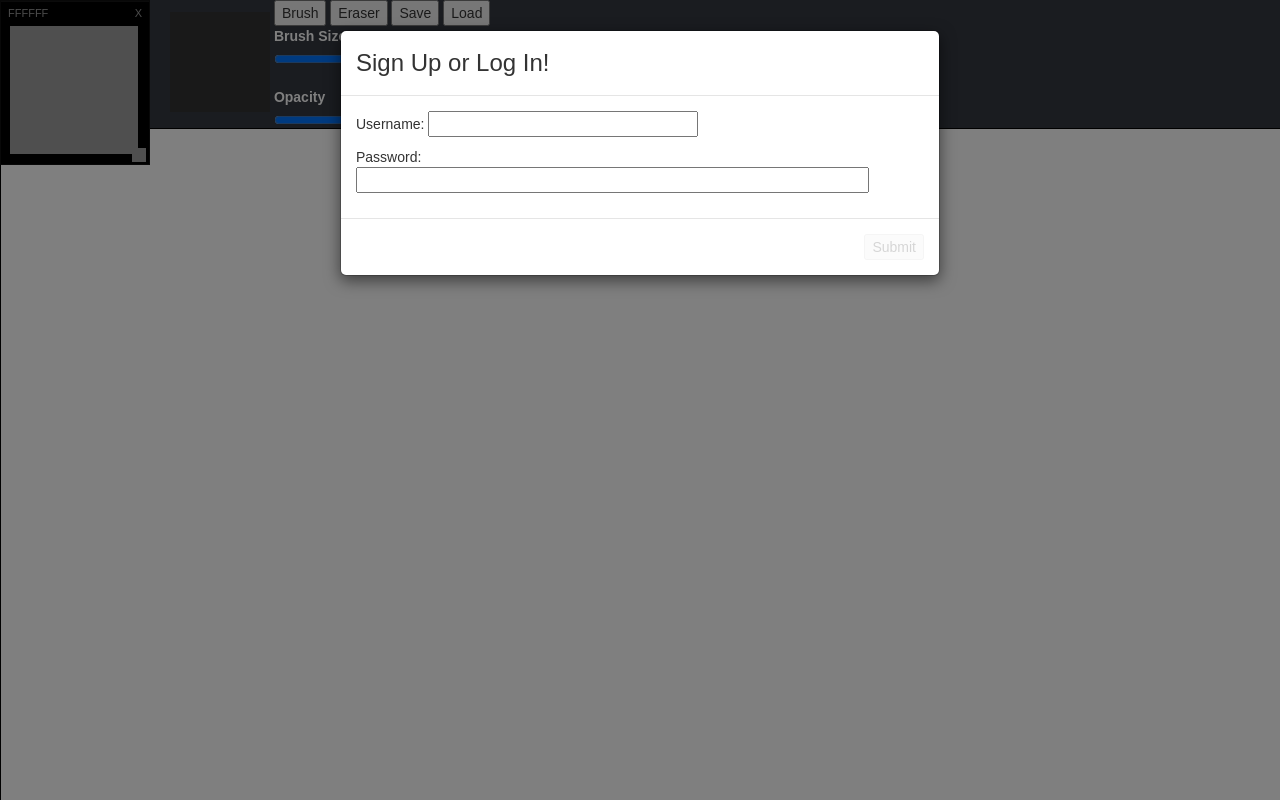
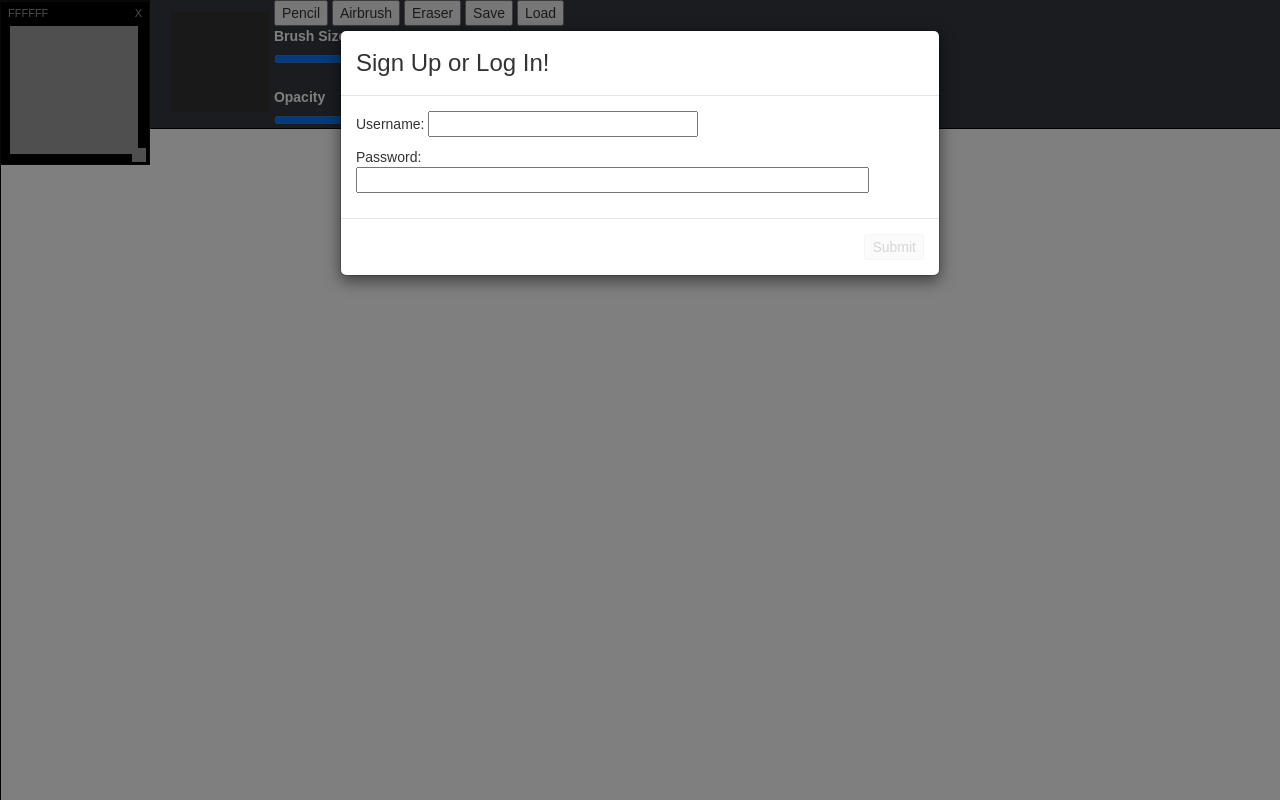
Before and after one commit to YanareKu/Scribble-Squid, a Flask app: page / in a window 1280 px wide. Run offline with Flask 2, Linux system fonts and the light colour scheme; some libraries are stand-ins or nearby versions; grey boxes are pictures that could not be loaded.

Commit message:
Created Airbrush. Still need to hook it up to color.

```diff
--- a/static/js/script.js
+++ b/static/js/script.js
@@ -15,8 +15,9 @@ $(document).ready(function () {
     socket = io.connect(url),
     id = Math.round($.now()*Math.random()),
     lastEmit = $.now(),
-    paint = false,
-    draw = true,
+    draw = false,
+    airbrush = false,
+    pencil = true,
     dragging = false,
     defaultLineColor = "#000000",
     defaultLineWidth = 15,
@@ -28,8 +29,12 @@ $(document).ready(function () {
     loadOpacity = 1.0,
     users = {},
     cursors = {},
-    x,
-    y;
+    lastPoint,
+    colorStopBegin = 'rgba(0,0,0,1)',
+    colorStopMid = 'rgba(0,0,0,0.3)',
+    colorStopEnd = 'rgba(0,0,0,0)',
+    mouseX,
+    mouseY;
 
     ctxLower.fillStyle = "white";
     ctxLower.fillRect(0, 0, canvasLower.width, canvasLower.height);
@@ -52,63 +57,89 @@ $(document).ready(function () {
 
         if (data.remote_id != id) {
             cursors[data.remote_id].css({
-                'left' : data.remote_x - this.offsetLeft,
-                'top' : data.remote_y - this.offsetTop});
+                'left' : data.remote_mouseX - this.offsetLeft,
+                'top' : data.remote_mouseY - this.offsetTop});
         }
 
-        if(data.remote_paint &&
+        if(data.remote_draw &&
             users[data.remote_id] &&
             data.remote_id != id &&
-            data.remote_draw === true){
+            data.remote_pencil === true){
                 ctxUpper.clearRect(0, 0, canvasLower.width, canvasLower.height);
                 makeStroke(ctxUpper,
                     data.remote_color || defaultLineColor,
                     data.remote_width || defaultLineWidth,
                     data.remote_opacity || defaultLineOpacity,
-                    data.remote_x,
-                    data.remote_y);
-        }
+                    data.remote_mouseX,
+                    data.remote_mouseY);
 
-        if(data.remote_paint &&
+        // } else if(data.remote_draw &&
+        //     users[data.remote_id] &&
+        //     data.remote_id != id &&
+        //     data.remote_airbrush === true){
+        //         var dist = distanceBetween(data.remote_lastPoint, data.remote_currentPoint),
+        //         angle = angleBetween(data.remote_lastPoint, data.remote_currentPoint);
+
+        //         for (var i = 0; i < dist; i+=5) {
+
+        //             airX = data.remote_lastPoint.x + (Math.sin(angle) * i);
+        //             airY = data.remote_lastPoint.y + (Math.cos(angle) * i);
+
+        //             var softbrush = ctxLower.createRadialGradient(airX, airY, 1, airX, airY, 30);
+
+        //             softbrush.addColorStop(0, data.remote_colorStopBegin);
+        //             softbrush.addColorStop(0.0, data.remote_colorStopMid);
+        //             softbrush.addColorStop(1, data.remote_colorStopEnd);
+
+        //             ctxLower.fillStyle = softbrush;
+        //             ctxLower.fillRect(airX-40, airY-40, 80, 80);
+        //         }
+
+        } else if(data.remote_draw &&
             users[data.remote_id] &&
             data.remote_id != id &&
-            data.remote_draw === false){
+            data.remote_pencil === false &&
+            data.remote_airbrush === false){
                 ctxUpper.clearRect(0, 0, canvasLower.width, canvasLower.height);
                 makeStroke(ctxUpper,
                     "#FFFFFF",
                     data.remote_width || defaultLineWidth,
                     data.remote_opacity || defaultLineOpacity,
-                    data.remote_x,
-                    data.remote_y);
+                    data.remote_mouseX,
+                    data.remote_mouseY);
         }
+
         users[data.remote_id] = data;
+
     });
 
     socket.on('stopping', function(data) {
-        if(data.remote_paint === false &&
+        if(data.remote_draw === false &&
             users[data.remote_id] &&
             data.remote_id != id &&
-            data.remote_draw === true){
+            data.remote_pencil &&
+            data.remote_airbrush === false){
                 ctxUpper.clearRect(0, 0, canvasLower.width, canvasLower.height);
                 makeStroke(ctxLower,
                     data.remote_color || defaultLineColor,
                     data.remote_width || defaultLineWidth,
                     data.remote_opacity || defaultLineOpacity,
-                    data.remote_x,
-                    data.remote_y);
+                    data.remote_mouseX,
+                    data.remote_mouseY);
         }
 
-        if(data.remote_paint === false &&
+        if(data.remote_draw === false &&
             users[data.remote_id] &&
             data.remote_id != id &&
-            data.remote_draw === false){
+            data.remote_pencil === false &&
+            data.remote_airbrush === false){
                 ctxUpper.clearRect(0, 0, canvasLower.width, canvasLower.height);
                 makeStroke(ctxLower,
                     "#FFFFFF",
                     data.remote_width || defaultLineWidth,
                     data.remote_opacity || defaultLineOpacity,
-                    data.remote_x,
-                    data.remote_y);
+                    data.remote_mouseX,
+                    data.remote_mouseY);
         }
         users[data.remote_id] = data;
     });
@@ -128,87 +159,126 @@ $(document).ready(function () {
     ------------------------------------------------*/
 
     $(canvasUpper).mousedown(function(e){
-        x = [e.pageX - this.offsetLeft];
-        y = [e.pageY - this.offsetTop];
-        paint = true;
+        mouseX = [e.pageX - this.offsetLeft];
+        mouseY = [e.pageY - this.offsetTop];
+        lastPoint = { x: e.pageX - this.offsetLeft, y: e.pageY - this.offsetTop};
+        draw = true;
     });
 
     $(canvasUpper).mouseleave(function(e){
-        paint = false ;
+        draw = false ;
     });
 
     $(canvasUpper).mousemove(function(e){
         if($.now() - lastEmit > 10){
             socket.emit('mousemove', {
-                'remote_x': x,
-                'remote_y': y,
-                'remote_paint': paint,
+                'remote_mouseX': mouseX,
+                'remote_mouseY': mouseY,
                 'remote_draw': draw,
+                'remote_pencil': pencil,
+                'remote_airbrush': airbrush,
                 'remote_id': id,
                 'remote_color': localLineColor,
                 'remote_width': localLineWidth,
-                'remote_opacity': localLineOpacity
+                'remote_opacity': localLineOpacity,
+                'remote_currentPoint': currentPoint,
+                'remote_lastPoint': lastPoint,
+                'remote_colorStopBegin': colorStopBegin,
+                'remote_colorStopMid': colorStopMid,
+                'remote_colorStopEnd': colorStopEnd
             });
             lastEmit = $.now();
         }
 
-        if(paint){
-            x.push(e.pageX - this.offsetLeft);
-            y.push(e.pageY - this.offsetTop);
-            if(draw){
+        if(draw){
+            mouseX.push(e.pageX - this.offsetLeft);
+            mouseY.push(e.pageY - this.offsetTop);
+
+            if(pencil){
                 ctxUpper.clearRect(0, 0, canvasLower.width, canvasLower.height);
                 makeStroke(ctxUpper,
                     localLineColor,
                     localLineWidth,
                     localLineOpacity,
-                    x, y);
-            } else if(draw === false) {
+                    mouseX, mouseY);
+
+            } else if(airbrush) {
+                var currentPoint = {x: e.pageX - this.offsetLeft, y: e.pageY - this.offsetTop},
+                dist = distanceBetween(lastPoint, currentPoint),
+                angle = angleBetween(lastPoint, currentPoint);
+
+                for (var i = 0; i < dist; i+=5) {
+
+                    airX = lastPoint.x + (Math.sin(angle) * i);
+                    airY = lastPoint.y + (Math.cos(angle) * i);
+
+                    var softbrush = ctxLower.createRadialGradient(airX, airY, 1, airX, airY, 30);
+
+                    softbrush.addColorStop(0, colorStopBegin);
+                    softbrush.addColorStop(0.0, colorStopMid);
+                    softbrush.addColorStop(1, colorStopEnd);
+
+                    ctxLower.fillStyle = softbrush;
+                    ctxLower.fillRect(airX-40, airY-40, 80, 80);
+                }
+
+              lastPoint = currentPoint;
+
+            } else if(pencil === false && airbrush === false) {
                 ctxUpper.clearRect(0, 0, canvasLower.width, canvasLower.height);
                 makeStroke(ctxUpper,
                     "#FFFFFF",
                     localLineWidth,
                     localLineOpacity,
-                    x, y);
+                    mouseX, mouseY);
             }
         }
     });
 
     $(canvasUpper).mouseup(function(e){
-        paint = false;
+        draw = false;
             socket.emit('mouseup', {
-                'remote_x': x,
-                'remote_y': y,
-                'remote_paint': paint,
+                'remote_mouseX': mouseX,
+                'remote_mouseY': mouseY,
                 'remote_draw': draw,
+                'remote_pencil': pencil,
                 'remote_id': id,
                 'remote_color': localLineColor,
                 'remote_width': localLineWidth,
                 'remote_opacity': localLineOpacity
             });
 
-        if(draw){
+        if(pencil){
             ctxUpper.clearRect(0, 0, canvasLower.width, canvasLower.height);
             makeStroke(ctxLower,
                 localLineColor,
                 localLineWidth,
                 localLineOpacity,
-                x, y);
-        } else if(draw === false) {
+                mouseX, mouseY);
+
+        } else if(pencil === false && airbrush === false) {
             ctxUpper.clearRect(0, 0, canvasLower.width, canvasLower.height);
             makeStroke(ctxLower,
                 "#FFFFFF",
                 localLineWidth,
                 localLineOpacity,
-                x, y);
+                mouseX, mouseY);
         }
     });
 
-    $("#draw").click(function(){
-        draw = true;
+    $("#pencil").click(function(){
+        pencil = true;
+        airbrush = false;
     });
 
     $("#eraser").click(function(){
-        draw = false;
+        pencil = false;
+        airbrush = false;
+    });
+
+    $("#airbrush").click(function(){
+        pencil = false;
+        airbrush = true;
     });
 
     $("#save").click(function(){
@@ -324,7 +394,7 @@ $(document).ready(function () {
         ctxLower.clearRect(0, 0, 800, 800);
         ctxLower.globalAlpha = loadOpacity;
         var image = new Image();
-        image.onload = function() {ctxLower.drawImage(this, 0, 0);};
+        image.onload = function() {ctxLower.pencilImage(this, 0, 0);};
         image.src = "static/img/" + username + ".png";
         console.log(image.src);
     }
@@ -338,6 +408,14 @@ $(document).ready(function () {
         for (i=1; i < x.length; i++){
             ctx.lineTo(x[i],y[i]);}
         ctx.stroke();
+    }
+
+    function distanceBetween(point1, point2) {
+        return Math.sqrt(Math.pow(point2.x - point1.x, 2) + Math.pow(point2.y - point1.y, 2));
+    }
+
+    function angleBetween(point1, point2) {
+         return Math.atan2( point2.x - point1.x, point2.y - point1.y );
     }
 
     /*--------------------------------------------------
@@ -386,8 +464,7 @@ $(document).ready(function () {
                 _S('mini').height=(b+28)+'px'; _S('mini').width=(b+20)+'px';
                 _S('mSpec').height=b+'px'; _S('mSpec').width=b+'px';
 
-            }
-            else {
+            } else {
 
                 if(xy) v=[M(v[0],xy[0],xy[2]), M(v[1],xy[1],xy[3])]; // XY LIMIT
 
@@ -458,12 +535,23 @@ $(document).ready(function () {
                 case 5: R=V; G=A; B=B; break;
 
             }
+ // ------------------------------------------ASK FOR HELP IN INSERTING THESE!
+            console.log({'R':R?R:0, 'G':G?G:0, 'B':B?B:0, 'A':1});
+            //only prints out R value
+            console.log("rgba(" + R?R:0 + ", " + G?G:0 + ", " + B?B:0 + ", " + 1 + ")");
+            colorStopBegin = "rgba(" + R?R:0 + ", " + G?G:0 + ", " + B?B:0 + ", " + 1 + ")";
+            colorStopMid = "rgba(" + R?R:0 + ", " + G?G:0 + ", " + B?B:0 + ", " + 0.3 + ")";
+            colorStopEnd = "rgba(" + R?R:0 + ", " + G?G:0 + ", " + B?B:0 + ", " + 0 + ")";
 
             return({'R':R?R:0, 'G':G?G:0, 'B':B?B:0, 'A':1});
+        }
 
+        else {
+            colorStopBegin = "rgba(" + (V=Math.round(V*255)) + ", " + V + ", " + V + ", " + 1 + ")";
+            colorStopMid = "rgba(" + (V=Math.round(V*255)) + ", " + V + ", " + V + ", " + 0.3 + ")";
+            colorStopEnd = "rgba(" + (V=Math.round(V*255)) + ", " + V + ", " + V + ", " + 0 + ")";
+            return({'R':(V=Math.round(V*255)), 'G':V, 'B':V, 'A':1});
         }
-        else return({'R':(V=Math.round(V*255)), 'G':V, 'B':V, 'A':1});
-
     };
 
     color.HSV_HEX=function(o) { return(color.RGB_HEX(color.HSV_RGB(o))); };
--- a/templates/index.html
+++ b/templates/index.html
@@ -26,7 +26,8 @@
         </div>
         <div id="plugID" style="display: inline-block; vertical-align:top; HEIGHT: 100px; WIDTH: 100px; MARGIN: 12px 0 0 170px; PADDING-TOP: 60px; COLOR: #000; BORDER: 1px solid #333; TEXT-ALIGN: center; FONT-SiZE: 25px; BACKGROUND: #333;"></div>
         <div id="buttons" style="display: inline-block; vertical-align:top;">
-        <button id="draw">Brush</button>
+        <button id="pencil">Pencil</button>
+        <button id="airbrush">Airbrush</button>
         <button id="eraser">Eraser</button>
         <button id="save">Save</button>
         <button id="load">Load</button><br>
```
